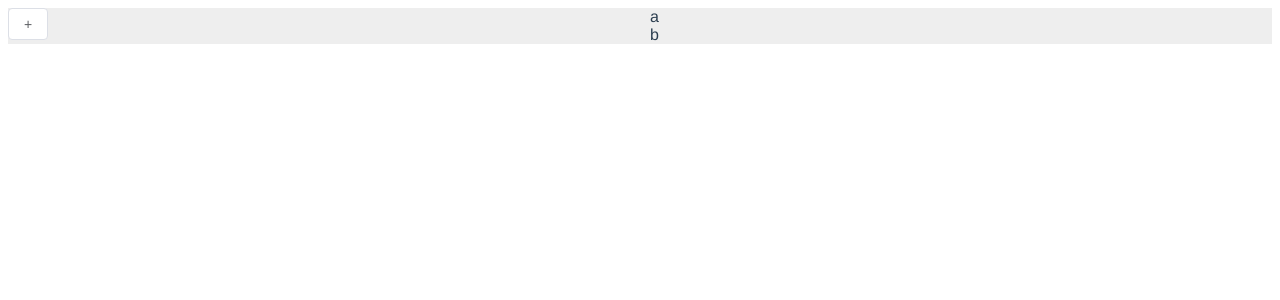
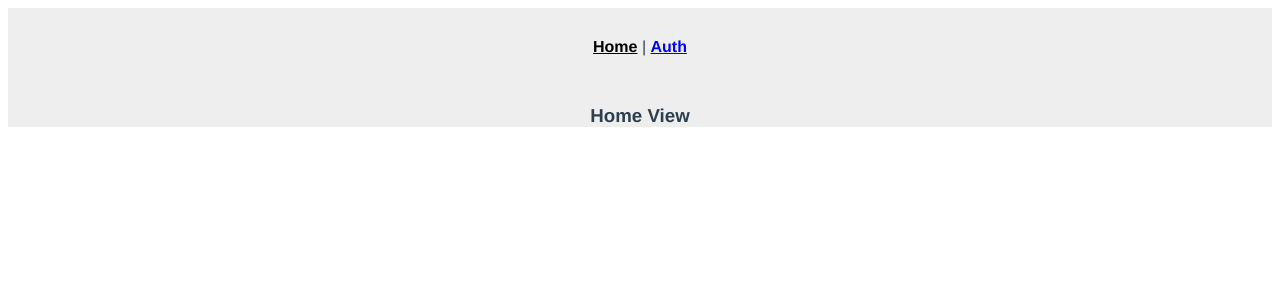
Before and after one commit to sowlru/vue-test, a Vue app: page / in a window 1280 px wide. Shown: the top 300 px of the page. Built offline with nearby package versions, Linux system fonts and the light colour scheme; what @ckeditor/ckeditor5-vue would draw is missing.

Commit message:
Add beforeEach in router

```diff
--- a/src/App.vue
+++ b/src/App.vue
@@ -10,7 +10,7 @@
     <!-- <modal-parent :name="bob" /> -->
 
     <div class="COMPONENTS">
-      <next-tick-test />
+      <!-- <next-tick-test /> -->
       <!-- <nextTick-test /> -->
       <!-- <proxy-test /> -->
     </div>
@@ -39,7 +39,7 @@
 
     <!-- <i18n-test /> -->
     <!-- <jest-test /> -->
-    <!-- <layout-test /> -->
+    <layout-test />
     <!-- <store-test /> -->
   </div>
 </template>
--- a/src/router/index.js
+++ b/src/router/index.js
@@ -1,3 +1,4 @@
+// run <layout-test /> to test
 import { createRouter, createWebHistory } from 'vue-router'
 import HomeView from '@/layouts/HomeView.vue'
 
@@ -21,5 +22,9 @@ const router = createRouter({
   history: createWebHistory(process.env.BASE_URL),
   routes
 })
+router.beforeEach((to, from) => {
+  console.log('to', to)
+  return true
+})
 
 export default router
```
Also changed, not shown: 1 other file (tests, documents, lock files or other folders).
